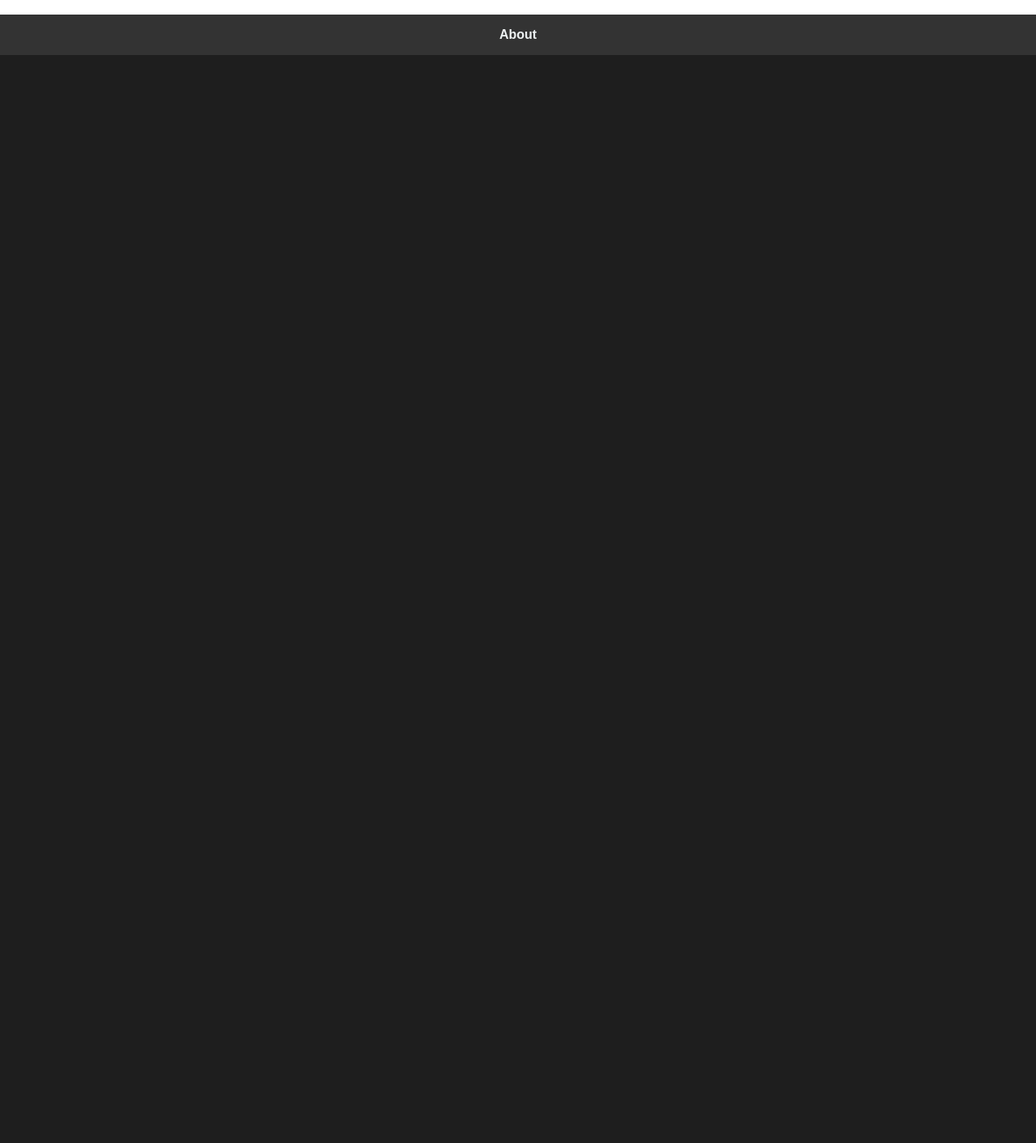
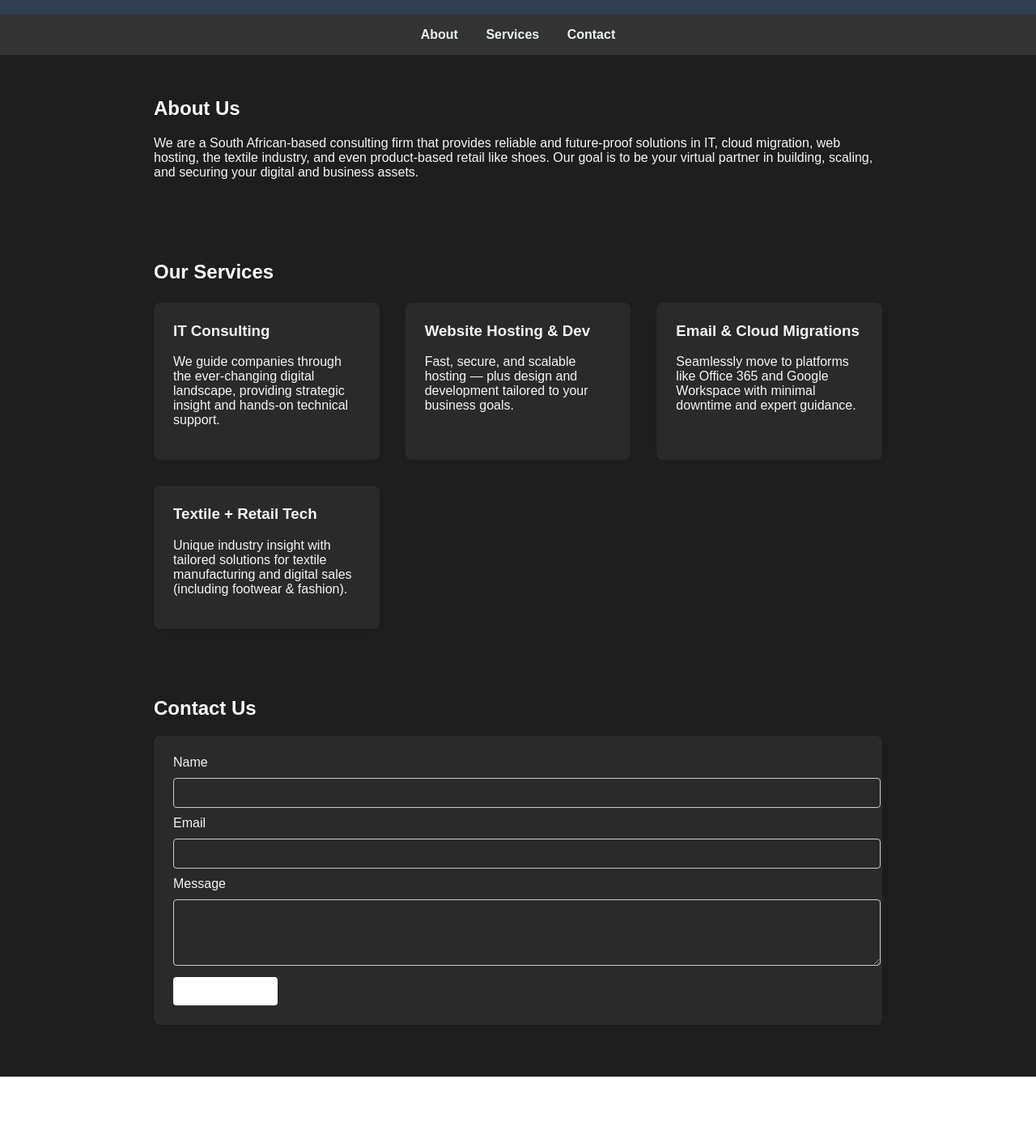
Before and after one commit to varishasset/website, a plain HTML site: page index.html in a window 1280 px wide. Shown: the part 160-1572 px from the top of the page at 81% size. Before the commit the page ends 800 px from the top, so only its background shows below. Drawn offline with Linux system fonts and the light colour scheme.

Commit message:
Update index.html

```diff
--- a/index.html
+++ b/index.html
@@ -11,6 +11,7 @@
       --card-bg: #2a2a2a;
       --primary: #ffffff;
       --nav: #333;
+      --header-bg: #2c3e50; /* Darker background for the header */
     }
 
     body {
@@ -22,7 +23,7 @@
     }
 
     header {
-      background-color: var(--primary);
+      background-color: var(--header-bg); /* Updated header background */
       color: #fff;
       padding: 2rem;
       text-align: center;
@@ -121,4 +122,87 @@
   </header>
 
   <nav>
-    <a href="#about">About
+    <a href="#about">About</a>
+    <a href="#services">Services</a>
+    <a href="#contact">Contact</a>
+  </nav>
+
+  <section id="about">
+    <h2>About Us</h2>
+    <p>
+      We are a South African-based consulting firm that provides reliable and future-proof solutions
+      in IT, cloud migration, web hosting, the textile industry, and even product-based retail like shoes.
+      Our goal is to be your virtual partner in building, scaling, and securing your digital and business assets.
+    </p>
+  </section>
+
+  <section id="services">
+    <h2>Our Services</h2>
+    <div class="services">
+      <div class="card">
+        <h3>IT Consulting</h3>
+        <p>We guide companies through the ever-changing digital landscape, providing strategic insight and hands-on technical support.</p>
+      </div>
+      <div class="card">
+        <h3>Website Hosting & Dev</h3>
+        <p>Fast, secure, and scalable hosting — plus design and development tailored to your business goals.</p>
+      </div>
+      <div class="card">
+        <h3>Email & Cloud Migrations</h3>
+        <p>Seamlessly move to platforms like Office 365 and Google Workspace with minimal downtime and expert guidance.</p>
+      </div>
+      <div class="card">
+        <h3>Textile + Retail Tech</h3>
+        <p>Unique industry insight with tailored solutions for textile manufacturing and digital sales (including footwear & fashion).</p>
+      </div>
+    </div>
+  </section>
+
+  <section id="contact" class="contact-form">
+    <h2>Contact Us</h2>
+    <form action="https://formspree.io/f/yourFormID" method="POST" onsubmit="handleSubmit(event)">
+      <label for="name">Name</label>
+      <input type="text" name="name" required>
+
+      <label for="email">Email</label>
+      <input type="email" name="_replyto" required>
+
+      <label for="message">Message</label>
+      <textarea name="message" rows="4" required></textarea>
+
+      <button type="submit">Send Message</button>
+    </form>
+    <div class="thanks-message" id="thanks">✅ Thank you! We'll be in touch soon.</div>
+  </section>
+
+  <footer>
+    <p>&copy; 2025 Your Virtual Asset. All rights reserved.</p>
+  </footer>
+
+  <script>
+    // Simple Form Success Message (client-side)
+    function handleSubmit(event) {
+      event.preventDefault();
+      const form = event.target;
+      const thanks = document.getElementById('thanks');
+
+      fetch(form.action, {
+        method: 'POST',
+        body: new FormData(form),
+        headers: {
+          'Accept': 'application/json'
+        }
+      }).then(response => {
+        if (response.ok) {
+          form.reset();
+          thanks.style.display = 'block';
+        } else {
+          alert("Something went wrong. Please try again.");
+        }
+      }).catch(error => {
+        alert("Submission failed. Please check your connection.");
+      });
+    }
+  </script>
+</body>
+</html>
```
